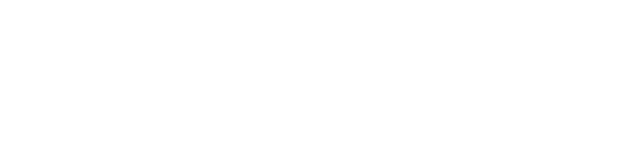
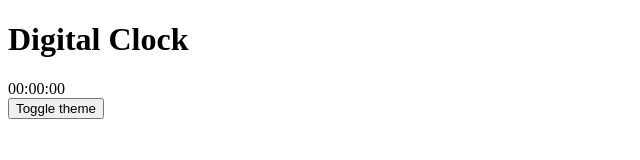
Before and after one commit to Espadv69/Digital-Clock_Dark-Light-Mode, a plain HTML site: page index.html in a window 1280 px wide. Shown: the whole page, without its empty margins (0-640 px from the left). Drawn offline with Linux system fonts and the light colour scheme.

Commit message:
Add clock display and theme toggle button to index.html

```diff
--- a/index.html
+++ b/index.html
@@ -10,6 +10,12 @@
 
 <body>
 
+  <div class="container">
+    <h1 class="h1-title">Digital Clock</h1>
+    <div class="clock">00:00:00</div>
+    <button class="themeToggle-button">Toggle theme</button>
+  </div>
+
   <script src="./main.js"></script>
 </body>
 
```
